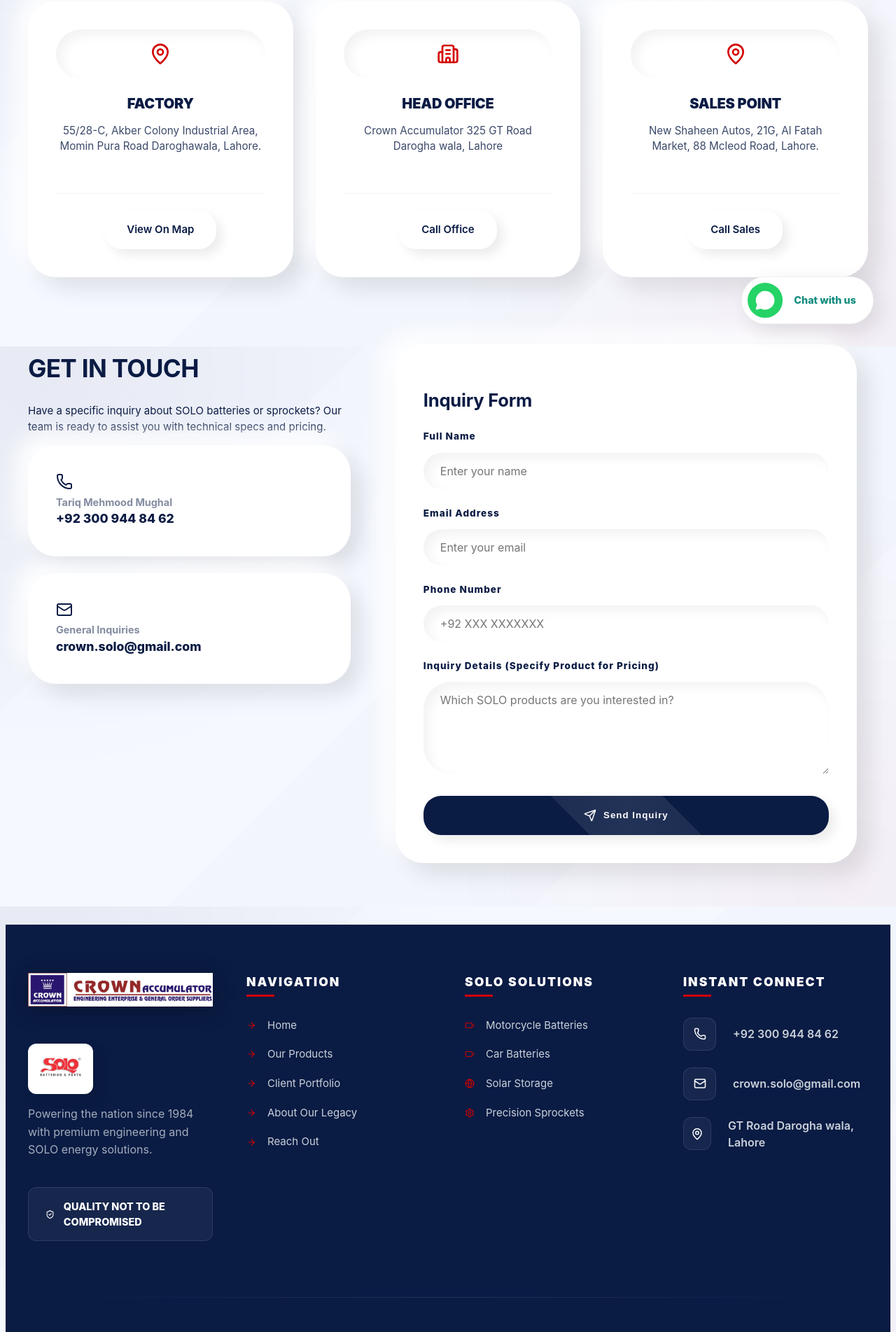
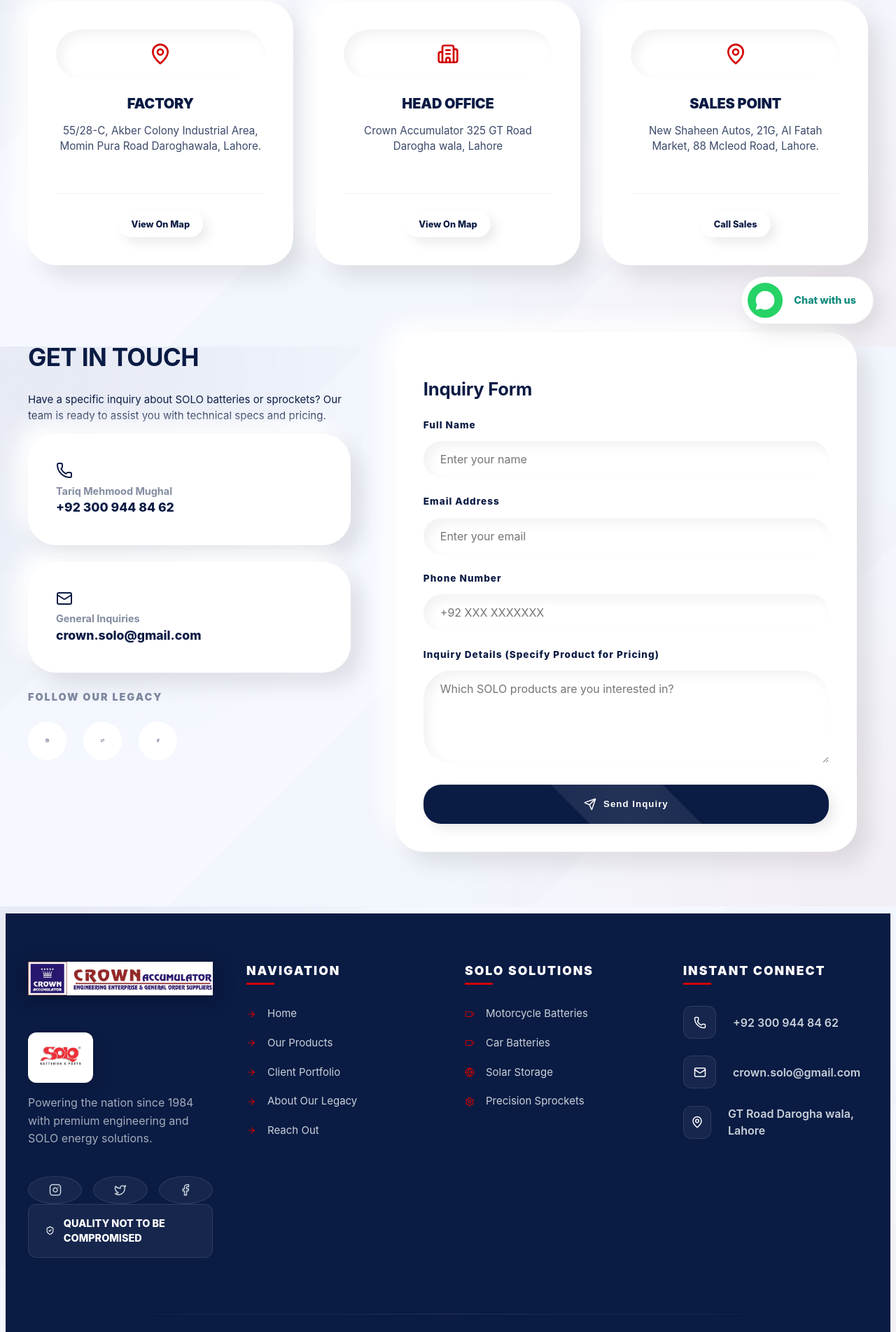
Before and after one commit to hanovadevs/Crown_Accumulator_website, a React (Vite) app in the folder client/: page /contact in a window 1280 px wide. Shown: the part 305-2208 px from the top of the page at 70% size. Built offline with nearby package versions, Linux system fonts and the light colour scheme.

Commit message:
Enhancement: Integrated social media links, specialized icons, and accurate Google Map locations

```diff
--- a/client/src/components/Footer.css
+++ b/client/src/components/Footer.css
@@ -59,6 +59,30 @@
   line-height: 1.6;
   opacity: 0.8;
   margin-bottom: 2.5rem;
+}
+
+.footer-social-bar {
+  display: flex;
+  gap: 1rem;
+}
+
+.social-icon-link {
+  width: 40px;
+  height: 40px;
+  border-radius: 50% !important;
+  color: #c9d1d9;
+  transition: all 0.3s ease;
+  background: rgba(255, 255, 255, 0.05) !important;
+  border: 1px solid rgba(255, 255, 255, 0.1) !important;
+  box-shadow: none !important;
+}
+
+.social-icon-link:hover {
+  background: var(--rich-red) !important;
+  border-color: var(--rich-red) !important;
+  color: white !important;
+  transform: translateY(-5px);
+  box-shadow: 0 10px 20px rgba(0, 0, 0, 0.2) !important;
 }
 
 .footer-motto-badge {
--- a/client/src/components/Footer.jsx
+++ b/client/src/components/Footer.jsx
@@ -1,5 +1,5 @@
 import { Link } from 'react-router-dom';
-import { Mail, Phone, MapPin, Globe, ArrowRight, Battery, Settings, ShieldCheck } from 'lucide-react';
+import { Mail, Phone, MapPin, Globe, ArrowRight, Battery, Settings, ShieldCheck, Instagram, Twitter, Facebook } from 'lucide-react';
 import './Footer.css';
 import logo from '../assets/CrownAccumulator_logo.jpeg';
 import soloLogo from '../assets/solo_logo.png';
@@ -23,6 +23,19 @@
             <p className="brand-desc">
               Powering the nation since 1984 with premium engineering and SOLO energy solutions.
             </p>
+
+            <div className="footer-social-bar mt-3 mb-4 flex-start">
+               <a href="https://www.instagram.com/crownaccumulator/" target="_blank" rel="noreferrer" className="social-icon-link clay-inset flex-center" title="Instagram">
+                  <Instagram size={18} />
+               </a>
+               <a href="https://x.com/CrownAccum_solo" target="_blank" rel="noreferrer" className="social-icon-link clay-inset flex-center" title="Twitter/X">
+                  <Twitter size={18} />
+               </a>
+               <a href="#" className="social-icon-link clay-inset flex-center" title="Facebook (Coming Soon)">
+                  <Facebook size={18} />
+               </a>
+            </div>
+
             <div className="footer-motto-badge footer-token-card">
               <ShieldCheck className="motto-icon" size={18} />
               <span>QUALITY NOT TO BE COMPROMISED</span>
--- a/client/src/pages/Contact.css
+++ b/client/src/pages/Contact.css
@@ -107,6 +107,42 @@
   letter-spacing: 1px;
 }
 
+.social-connect-box h5 {
+  font-size: 0.9rem;
+  font-weight: 900;
+  letter-spacing: 2px;
+  color: var(--deep-blue);
+  opacity: 0.5;
+}
+
+.contact-social-bar {
+  display: flex;
+  gap: 1.5rem;
+}
+
+.contact-social-bar .social-icon-link {
+  width: 55px;
+  height: 55px;
+  background: white !important;
+  color: var(--deep-blue);
+  border-radius: 50% !important;
+  transition: all 0.3s cubic-bezier(0.175, 0.885, 0.32, 1.275);
+}
+
+.contact-social-bar .social-icon-link:hover {
+  background: var(--rich-red) !important;
+  color: white !important;
+  transform: translateY(-8px) scale(1.1);
+  box-shadow: 0 15px 30px rgba(210, 0, 0, 0.2) !important;
+}
+
+.small-btn {
+  padding: 0.6rem 1.2rem !important;
+  font-size: 0.8rem !important;
+  font-weight: 800 !important;
+  border-radius: 100px !important;
+}
+
 @media (max-width: 1100px) {
   .locations-grid { grid-template-columns: 1fr; }
   .form-container-grid { grid-template-columns: 1fr; gap: 3rem; }
--- a/client/src/pages/Contact.jsx
+++ b/client/src/pages/Contact.jsx
@@ -1,5 +1,5 @@
 import { useState, useEffect } from 'react';
-import { Phone, Mail, MapPin, Send, Building2, Zap } from 'lucide-react';
+import { Phone, Mail, MapPin, Send, Building2, Zap, Instagram, Twitter, Facebook } from 'lucide-react';
 import axios from 'axios';
 import ClayButton from '../components/ClayButton';
 import ClayCard from '../components/ClayCard';
@@ -59,7 +59,7 @@
                 <h3>FACTORY</h3>
                 <p>55/28-C, Akber Colony Industrial Area, Momin Pura Road Daroghawala, Lahore.</p>
                 <div className="location-footer">
-                  <a href="https://maps.google.com" target="_blank" rel="noreferrer" className="clay-button small-btn">View On Map</a>
+                  <a href="https://maps.app.goo.gl/maJNJRaDdKtBpjTn7" target="_blank" rel="noreferrer" className="clay-button small-btn">View On Map</a>
                 </div>
              </ClayCard>
 
@@ -68,7 +68,7 @@
                 <h3>HEAD OFFICE</h3>
                 <p>Crown Accumulator 325 GT Road Darogha wala, Lahore</p>
                 <div className="location-footer">
-                  <a href="tel:+924236853522" className="clay-button small-btn">Call Office</a>
+                   <a href="https://maps.app.goo.gl/rje2uWVDeQbDBxUCA" target="_blank" rel="noreferrer" className="clay-button small-btn">View On Map</a>
                 </div>
              </ClayCard>
 
@@ -107,6 +107,21 @@
                        </div>
                     </ClayCard>
                  </div>
+
+                  <div className="social-connect-box mt-5">
+                    <h5 className="mb-4">FOLLOW OUR LEGACY</h5>
+                    <div className="contact-social-bar flex-start">
+                       <a href="https://www.instagram.com/crownaccumulator/" target="_blank" rel="noreferrer" className="social-icon-link clay-inset flex-center" title="Instagram">
+                          <Instagram size={24} />
+                       </a>
+                       <a href="https://x.com/CrownAccum_solo" target="_blank" rel="noreferrer" className="social-icon-link clay-inset flex-center" title="Twitter/X">
+                          <Twitter size={24} />
+                       </a>
+                       <a href="#" className="social-icon-link clay-inset flex-center" title="Facebook (Coming Soon)">
+                          <Facebook size={24} />
+                       </a>
+                    </div>
+                  </div>
               </div>
 
               <div className="form-card-wrapper animate-slide-up">
```
